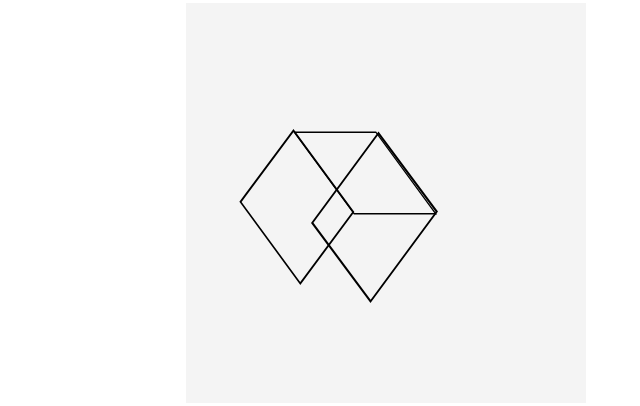
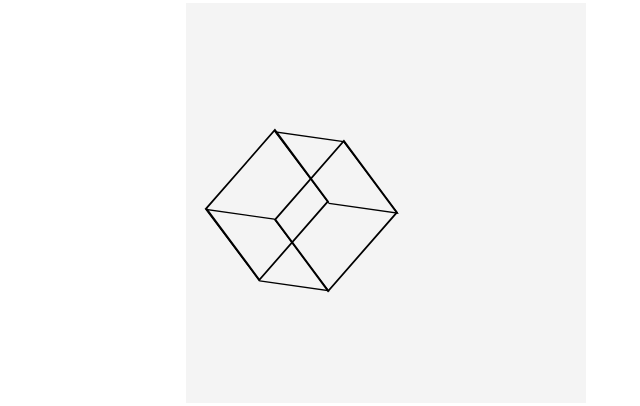
Before and after one commit to hsumyatm7308/HTML-CSS, a plain HTML site: page index.html in a window 1280 px wide. Shown: the part 205-611 px from the top of the page, without its empty margins (262-902 px from the left). Drawn offline with Linux system fonts and the light colour scheme.

Commit message:
3/3 10:10

```diff
--- a/index.html
+++ b/index.html
@@ -32,21 +32,25 @@
         }
 
         .cube-face-1{
-            transform: matrix(0.586,0.8,-0.52,0.7,14.9,3.9);
-        }
-
-        .cube-top-1{
-            transform: matrix(0.586,0.8,-0.8,0,-21,-30);
-
+            transform: matrix(0.7,-0.8,0.52,0.7,31,2);
         }
 
         .cube-side-1{
 
-            transform:scale(1.1) matrix(0.590,-0.8,0.52,0.7,-105,13);
+            transform: matrix(0.7,-0.8,0.52,0.7,-100,13);
         }
 
+
+        .cube-top-1{
+            transform: matrix(0.7,.1,0.53,0.7,0.29,-30.5);
+
+
+        }
+
+
         .cube-bottom-1{
-            transform: matrix(0.586,-1,0.52,0.7,-115,10);
+            transform: matrix(0.7,.1,0.53,0.7,-269,47);
+
         }
 
     </style>
@@ -57,7 +61,7 @@
             <div class="cube-face-1"></div>
             <div class="cube-top-1"></div>
             <div class="cube-side-1"></div>
-            <!-- <div class="cube-bottom-1"></div> -->
+            <div class="cube-bottom-1"></div>
 
         </div>
 
```
